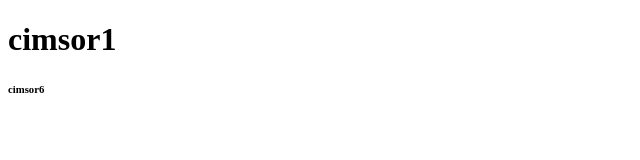
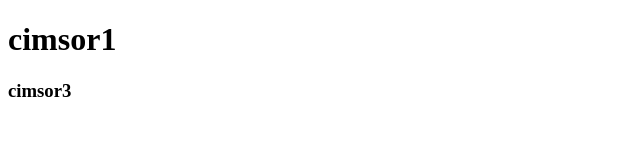
Before and after one commit to andrasinorbert/2022_10a_web, a plain HTML site: page elso.html in a window 1280 px wide. Shown: the full height of the page, 0-640 px from the left. Drawn offline with Linux system fonts and the light colour scheme.

Commit message:
h6 átirva h3-ra

```diff
--- a/elso.html
+++ b/elso.html
@@ -8,6 +8,6 @@
 </head>
 <body>
     <h1>cimsor1</h1>
-    <h6>cimsor6</h6>
+    <h3>cimsor3</h3>
 </body>
 </html>
```
